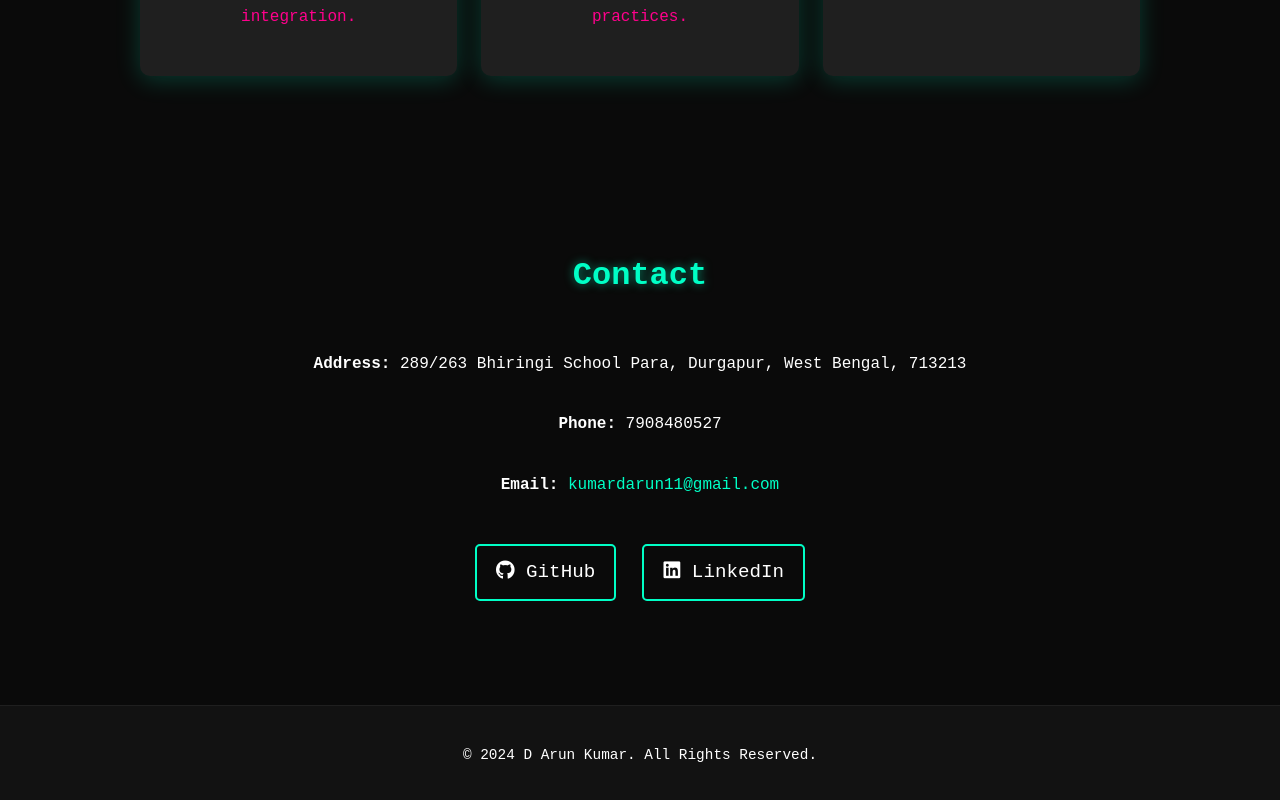
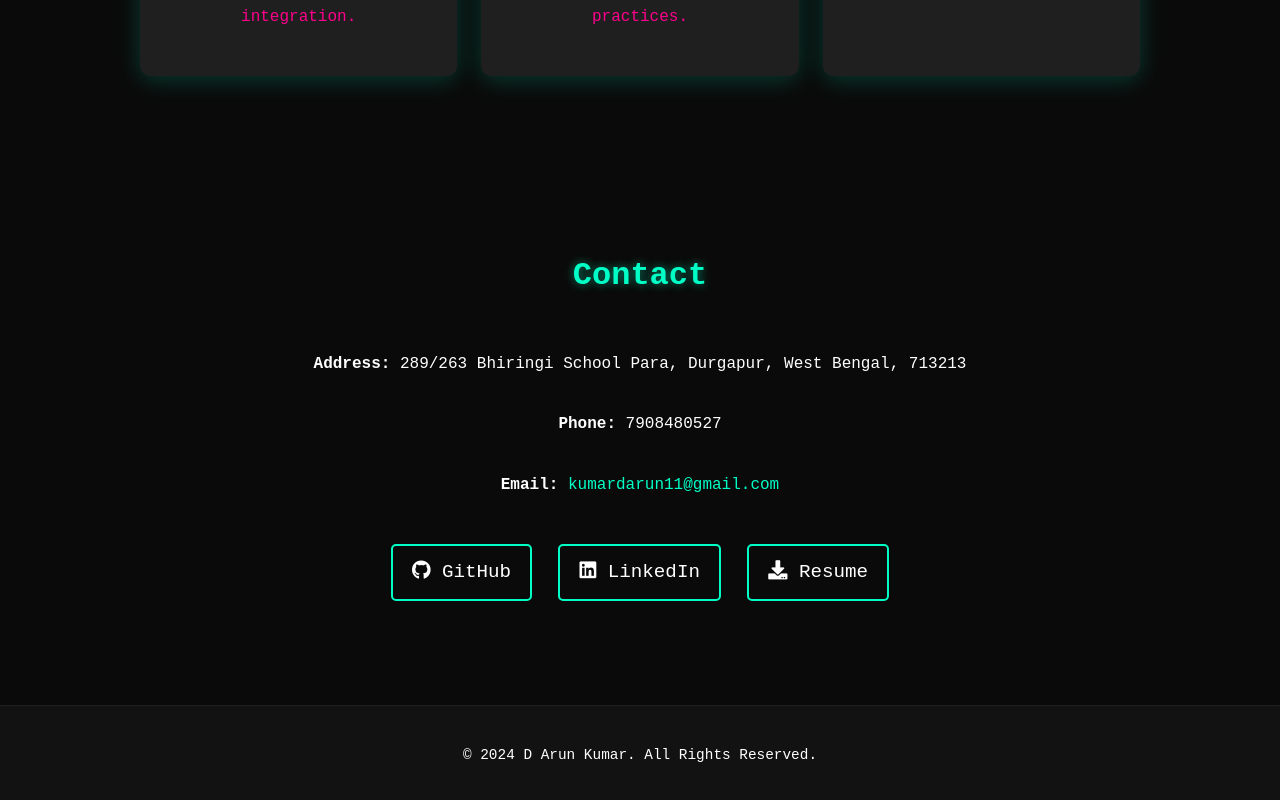
Before and after one commit to kumardarun11/portfolio, a React (Create React App) app: page / in a window 1280 px wide. Shown: the part 5115-5915 px from the top of the page. Built offline with nearby package versions, Linux system fonts and the light colour scheme.

Commit message:
Updated main branch with latest changes

```diff
--- a/src/App.js
+++ b/src/App.js
@@ -265,6 +265,9 @@ function App() {
                         <a href="https://www.linkedin.com/in/kumardarun11" target="_blank" rel="noreferrer">
                             <i className="fab fa-linkedin"></i> LinkedIn
                         </a>
+                        <a href="https://kumardarun11.github.io/portfolio/resume.pdf" target="_blank" rel="noopener noreferrer">
+                            <i className="fas fa-download"></i> Resume
+                        </a>
                     </div>
                 </section>
             </main>
```
